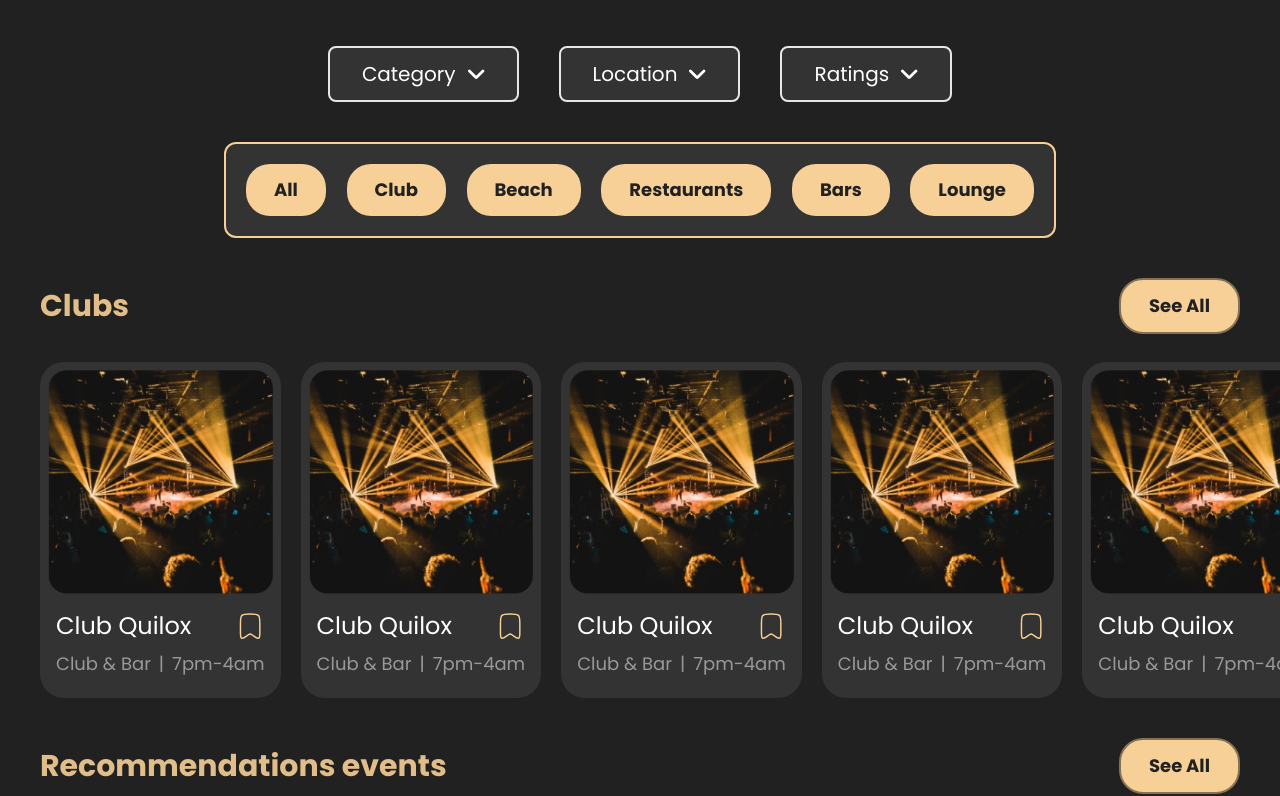
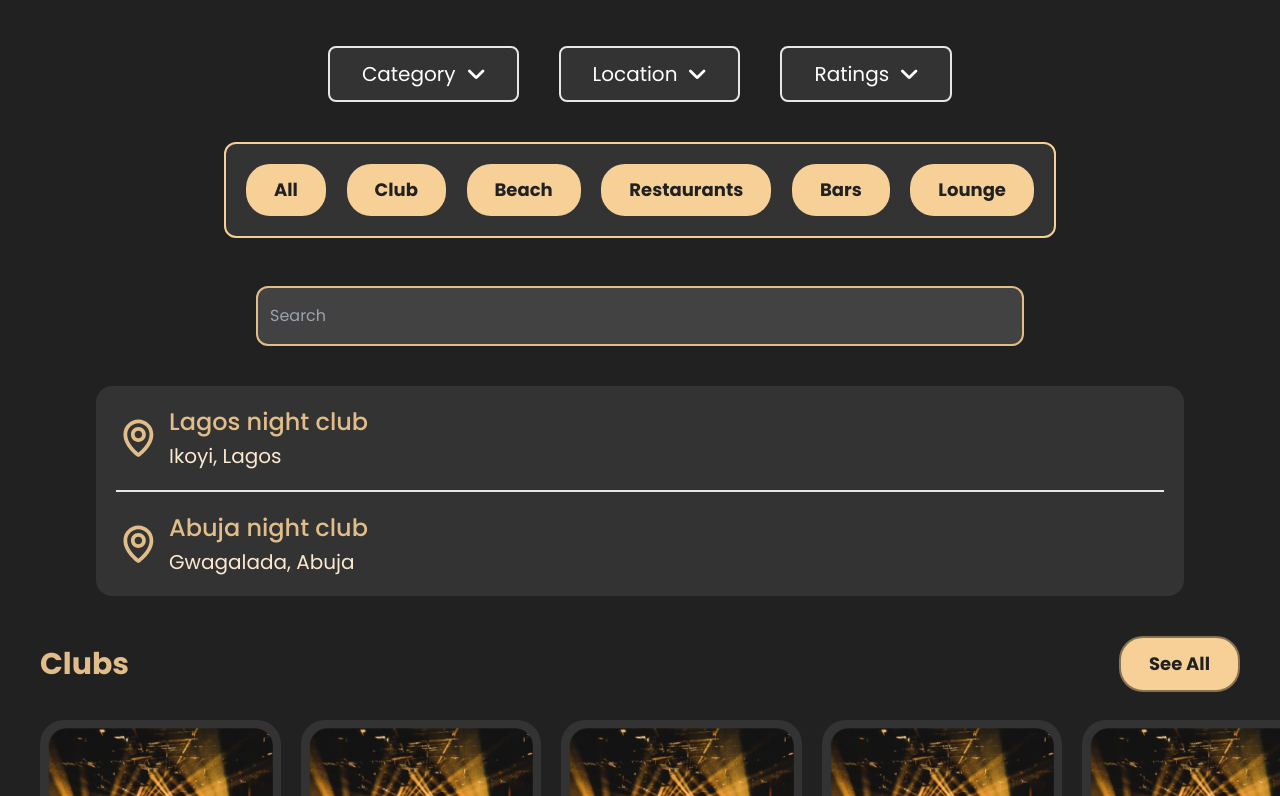
Before and after one commit to ixpllimitedofficial/iexplore_waitlist, a Next.js app: page / in a window 1280 px wide. Shown: the part 658-1454 px from the top of the page. Built offline with nearby package versions, Linux system fonts and the light colour scheme.

Commit message:
feat:location section done

```diff
--- a/src/components/Home/Home.tsx
+++ b/src/components/Home/Home.tsx
@@ -5,6 +5,7 @@ import Clubs from "./Clubs/Clubs";
 import Recommendations from "./Recommendations/Recommendations";
 import FriendlySpots from "./FriendlySpots/FriendlySpots";
 import Category from "./Category/Category";
+import Location from "./Location/Location";
 
 const Home = () => {
   return (
@@ -21,7 +22,11 @@ const Home = () => {
         <FilterButton btnText="Ratings" />
       </section>
 
+{/* category */}
       <Category />
+
+      {/* location */}
+      <Location />
 
       {/* clubs */}
       <Clubs />
--- /dev/null
+++ b/src/components/Home/Location/Location.tsx
@@ -0,0 +1,48 @@
+import AppInput from "@/components/UI/Inputs/AppInput";
+import LocationIcon from "@/assets/svg/LocationIcon.svg";
+import Image from "next/image";
+
+const Location = () => {
+  return (
+    <section>
+      <AppInput
+        type="search"
+        placeholder="Search"
+        inputClass="rounded- w-[60%] mx-auto mt-10"
+      />
+
+      <div className="bg-[#333333] w-[85vw] p-5 mx-auto mt-10 rounded-2xl">
+        <div className="flex flex-col gap-5">
+          {/* location 1 */}
+          <div className="flex items-center gap-2">
+            <Image src={LocationIcon} alt="location icon" />
+
+            <div>
+              <h1 className="font-medium text-2xl text-[#E1BD8A]">
+                Lagos night club
+              </h1>
+              <p className="mt-1 text-xl text-[#FBE9D0]">Ikoyi, Lagos</p>
+            </div>
+          </div>
+
+          {/* divider */}
+          <div className="border-t-2 border-[##F9D9AD] flex-grow"></div>
+
+          {/* lcoation 2 */}
+          <div className="flex items-center gap-2">
+            <Image src={LocationIcon} alt="location icon" />
+
+            <div>
+              <h1 className="font-medium text-2xl text-[#E1BD8A]">
+                Abuja night club
+              </h1>
+              <p className="mt-1 text-xl text-[#FBE9D0]">Gwagalada, Abuja</p>
+            </div>
+          </div>
+        </div>
+      </div>
+    </section>
+  );
+};
+
+export default Location;
--- a/src/components/UI/Inputs/AppInput.tsx
+++ b/src/components/UI/Inputs/AppInput.tsx
@@ -30,7 +30,7 @@ const AppInput = ({
         placeholder={placeholder}
         value={value}
         onChange={onChange}
-        className={`${inputClass} bg-[#424242] px-3 py-4 rounded-md text-[#E1BD8A] border-2 border-[#E1BD8A] focus:outline-none  focus:ring-1 focus:ring-[#E1BD8A] `}
+        className={`${inputClass} bg-[#424242] px-3 py-4 rounded-xl text-[#E1BD8A] border-2 border-[#E1BD8A] focus:outline-none  focus:ring-1 focus:ring-[#E1BD8A] `}
       />
     </div>
   );
```
Also changed, not shown: src/assets/svg/LocationIcon.svg (added).
